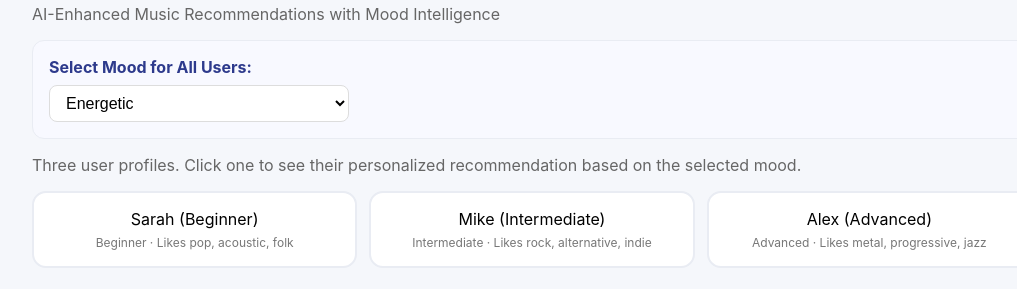
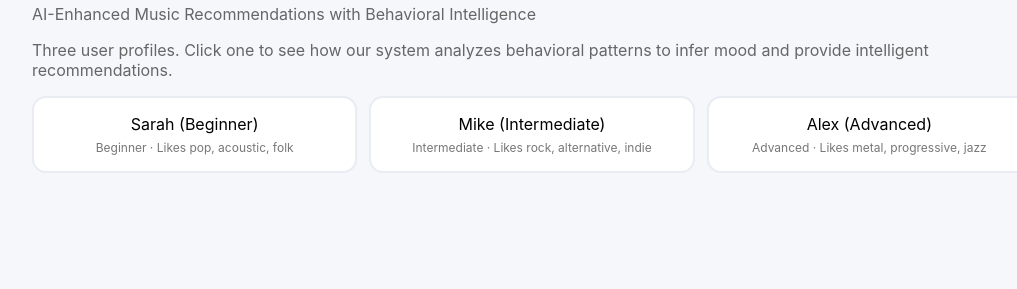
Before and after one commit to YSContentGuy/song-mood-explorer-hackday, a website: page public/basic-demo.html in a window 1280 px wide. Shown: the part 65-354 px from the top of the page, without its empty margins (108-1125 px from the left). Drawn offline with Linux system fonts and the light colour scheme; no server answers.

Commit message:
🎯 Refocused demo on behavioral intelligence
✨ Key Changes:
- Removed mood selector to focus on what makes the system unique
- Updated title to 'Behavioral Intelligence' instead of 'Mood Intelligence'
- Changed description to emphasize behavioral pattern analysis
- Now shows 'Inferred Mood' from behavioral analysis instead of user selection
- Uses derivedMood from behavioral patterns (relaxed, energetic, focused)

🎭 Demo Now Highlights:
- How the system analyzes behavioral patterns to infer mood
- Real intelligence in understanding user engagement with songs
- AI enhancement of mood understanding from musical characteristics
- Behavioral classification (comfort zone vs challenge patterns)

🚀 Perfect for Presentation:
- Focuses on the system's real strength: behavioral analysis
- Shows how 81% of songs are classified as challenge behavior
- Demonstrates AI-powered mood inference from musical data
- Emphasizes the sophisticated analysis over simple mood matching

This makes the demo much more compelling by showcasing the unique behavioral intelligence that sets this system apart!

```diff
--- a/public/basic-demo.html
+++ b/public/basic-demo.html
@@ -22,55 +22,20 @@
     .song { margin-top:8px; border-left:4px solid #667eea; padding-left:10px; }
     .actions { margin-top: 8px; }
     .btn { background:#e9ecff; color:#2d3a8c; border:none; padding:6px 10px; border-radius:8px; cursor:pointer; }
-    .mood-selector { margin: 16px 0; padding: 16px; background: #f8f9ff; border-radius: 12px; border: 1px solid #e9ecf3; }
-    .mood-selector label { display: block; margin-bottom: 8px; color: #2d3a8c; }
-    .mood-selector select { width: 100%; max-width: 300px; padding: 8px 12px; border: 1px solid #ddd; border-radius: 8px; font-size: 16px; background: white; }
     @media (max-width: 800px) { .buttons { grid-template-columns: 1fr; } }
   </style>
 </head>
 <body>
   <div class="wrap">
     <h1>Song Mood Explorer</h1>
-    <div class="sub">AI-Enhanced Music Recommendations with Mood Intelligence</div>
+    <div class="sub">AI-Enhanced Music Recommendations with Behavioral Intelligence</div>
 
-    <!-- Mood Selection -->
-    <div class="mood-selector">
-      <label for="moodSelect"><strong>Select Mood for All Users:</strong></label>
-      <select id="moodSelect" onchange="updateMoodForAllUsers()">
-        <option value="energetic">Energetic</option>
-        <option value="happy">Happy</option>
-        <option value="calm">Calm</option>
-        <option value="relaxed">Relaxed</option>
-        <option value="focused">Focused</option>
-        <option value="motivated">Motivated</option>
-        <option value="tired">Tired</option>
-        <option value="stressed">Stressed</option>
-        <option value="neutral">Neutral</option>
-      </select>
-    </div>
-
-    <div class="sub">Three user profiles. Click one to see their personalized recommendation based on the selected mood.</div>
+    <div class="sub">Three user profiles. Click one to see how our system analyzes behavioral patterns to infer mood and provide intelligent recommendations.</div>
     <div id="buttons" class="buttons">Loading…</div>
     <div id="panel" class="panel" style="display:none"></div>
   </div>
   <script>
     let overview = null;
-    let currentMood = 'energetic'; // Default mood
-
-    // Function to update mood for all users
-    function updateMoodForAllUsers() {
-      const moodSelect = document.getElementById('moodSelect');
-      currentMood = moodSelect.value;
-
-      // Clear the panel and reset reroll state
-      const panel = document.getElementById('panel');
-      panel.style.display = 'none';
-      rerollState = {};
-
-      // Show a message about mood change
-      panel.style.display = 'block';
-      panel.innerHTML = `<div class="muted">Mood changed to: <strong>${currentMood}</strong>. Click a user to see their new recommendation!</div>`;
-    }
 
     async function load() {
       const buttons = document.getElementById('buttons');
@@ -86,9 +51,9 @@
       } catch (e) {
         // Offline fallback so the demo always shows something
         overview = { users: [
-          { id: 'user_beginner', name: 'Sarah (Beginner)', blurb: 'Beginner · Likes pop, acoustic, folk', derivedMood: 'energetic', context: { timeOfDay: 'afternoon', goals: 'challenge' }, user: { skillLevel: 2 }, suggestion: { SONG_TITLE: 'Cleaning Windows', ARTIST_NAME: 'Van Morrison', energy_level: 'high', difficulty_level: 4, contextualScore: 0.54, scoringBreakdown: { moodAlignment: 0.5 } } },
+          { id: 'user_beginner', name: 'Sarah (Beginner)', blurb: 'Beginner · Likes pop, acoustic, folk', derivedMood: 'relaxed', context: { timeOfDay: 'evening', goals: 'relax' }, user: { skillLevel: 2 }, suggestion: { SONG_TITLE: 'Cleaning Windows', ARTIST_NAME: 'Van Morrison', energy_level: 'medium', difficulty_level: 4, contextualScore: 0.54, scoringBreakdown: { moodAlignment: 0.5 } } },
           { id: 'user_intermediate', name: 'Mike (Intermediate)', blurb: 'Intermediate · Likes rock, alternative, indie', derivedMood: 'energetic', context: { timeOfDay: 'afternoon', goals: 'challenge' }, user: { skillLevel: 5 }, suggestion: { SONG_TITLE: 'Butterflies', ARTIST_NAME: 'Zendaya', energy_level: 'high', difficulty_level: 4, contextualScore: 0.72, scoringBreakdown: { moodAlignment: 0.75 } } },
-          { id: 'user_advanced', name: 'Alex (Advanced)', blurb: 'Advanced · Likes metal, progressive, jazz', derivedMood: 'energetic', context: { timeOfDay: 'afternoon', goals: 'challenge' }, user: { skillLevel: 8 }, suggestion: { SONG_TITLE: 'Here Comes The Sun', ARTIST_NAME: 'The Beatles', energy_level: 'high', difficulty_level: 7, contextualScore: 0.58, scoringBreakdown: { moodAlignment: 0.65 } } }
+          { id: 'user_advanced', name: 'Alex (Advanced)', blurb: 'Advanced · Likes metal, progressive, jazz', derivedMood: 'focused', context: { timeOfDay: 'morning', goals: 'challenge' }, user: { skillLevel: 8 }, suggestion: { SONG_TITLE: 'Here Comes The Sun', ARTIST_NAME: 'The Beatles', energy_level: 'high', difficulty_level: 7, contextualScore: 0.58, scoringBreakdown: { moodAlignment: 0.65 } } }
         ] };
         renderButtons();
       }
@@ -131,9 +96,9 @@
       panel.innerHTML = '<div class="muted">Working…</div>';
       const item = (overview.users || []).find(x => x.id === userId);
       let suggestion = item?.suggestion || null;
-      // If not present, fetch it using selected mood
+      // If not present, fetch it using derived mood from behavioral analysis
       if (!suggestion || (typeof offset === 'number' && offset > 0)) {
-        const mood = currentMood; // Use selected mood instead of derived mood
+        const mood = item?.derivedMood || 'neutral'; // Use behavioral analysis derived mood
         const timeOfDay = item?.context?.timeOfDay || 'evening';
         const goals = item?.context?.goals || (mood === 'energetic' ? 'challenge' : 'relax');
         const q = new URLSearchParams({ userId, mood, timeOfDay, availableTime: 20, goals, offset: offset || 0 });
@@ -170,7 +135,7 @@
             <div class='muted'>Top tags: ${(sum.topStyleTags||[]).slice(0,3).join(', ')}</div>
           </div>
         </div>
-        <div class='row muted'>Mood: <strong>${currentMood}</strong> · Time: ${item.context.timeOfDay} · Goal: ${item.context.goals}</div>
+        <div class='row muted'>Inferred Mood: <strong>${item.derivedMood}</strong> · Time: ${item.context.timeOfDay} · Goal: ${item.context.goals}</div>
         <div class='song row'><div><strong>${s.title || s.SONG_TITLE}</strong> — ${s.artist || s.ARTIST_NAME || 'Unknown'}</div>
           <div class='muted'>Score: ${s.contextualScore ?? 'N/A'} · Energy: ${s.energy_level || 'n/a'} · Diff: ${s.difficulty_level ?? 'n/a'} · Comfort: ${(s.scoringBreakdown && typeof s.scoringBreakdown.comfortZone === 'number') ? Math.round(s.scoringBreakdown.comfortZone*100)+'%' : 'n/a'}</div>
           <div class='muted'>${whyLine(item, s)}</div>
```
